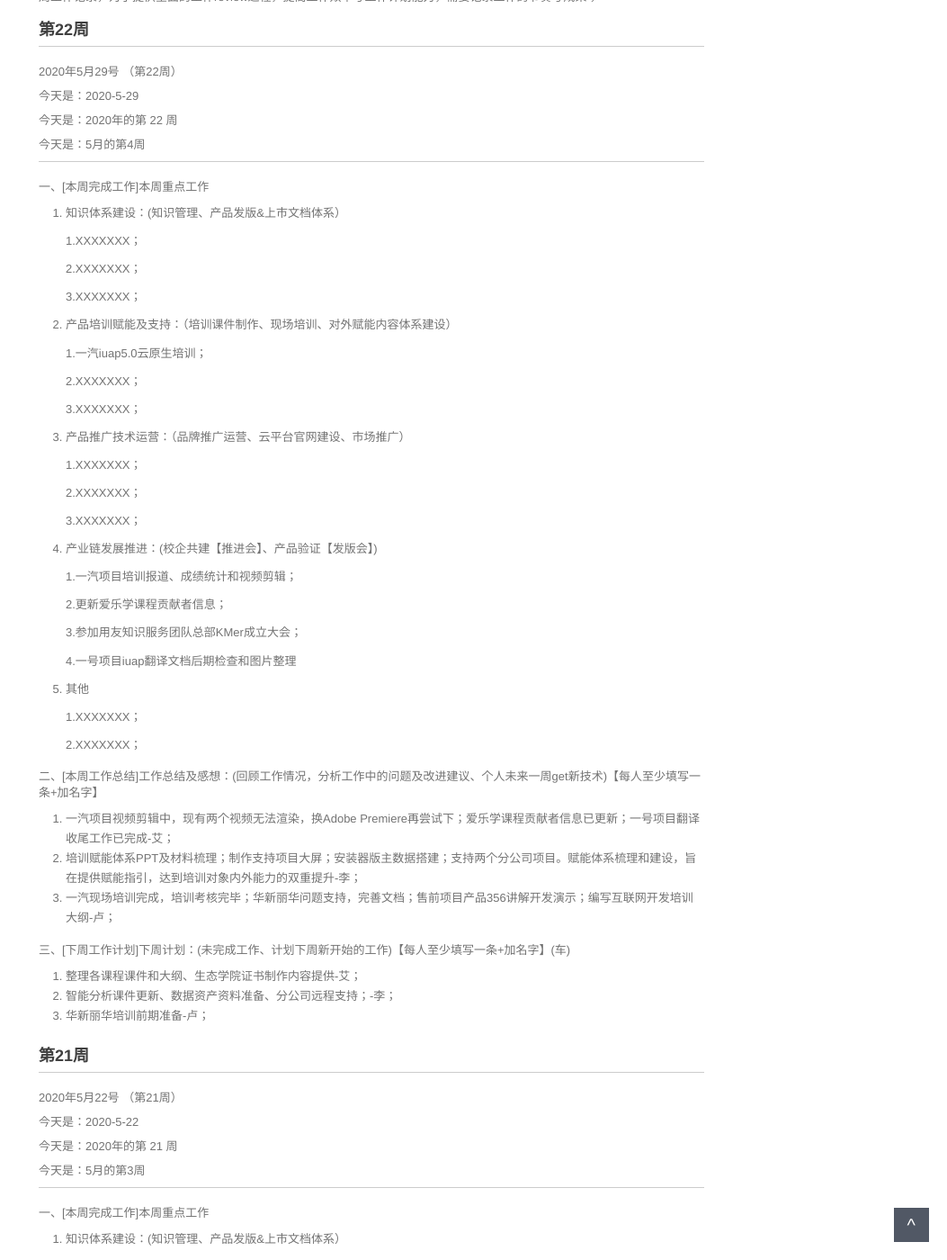
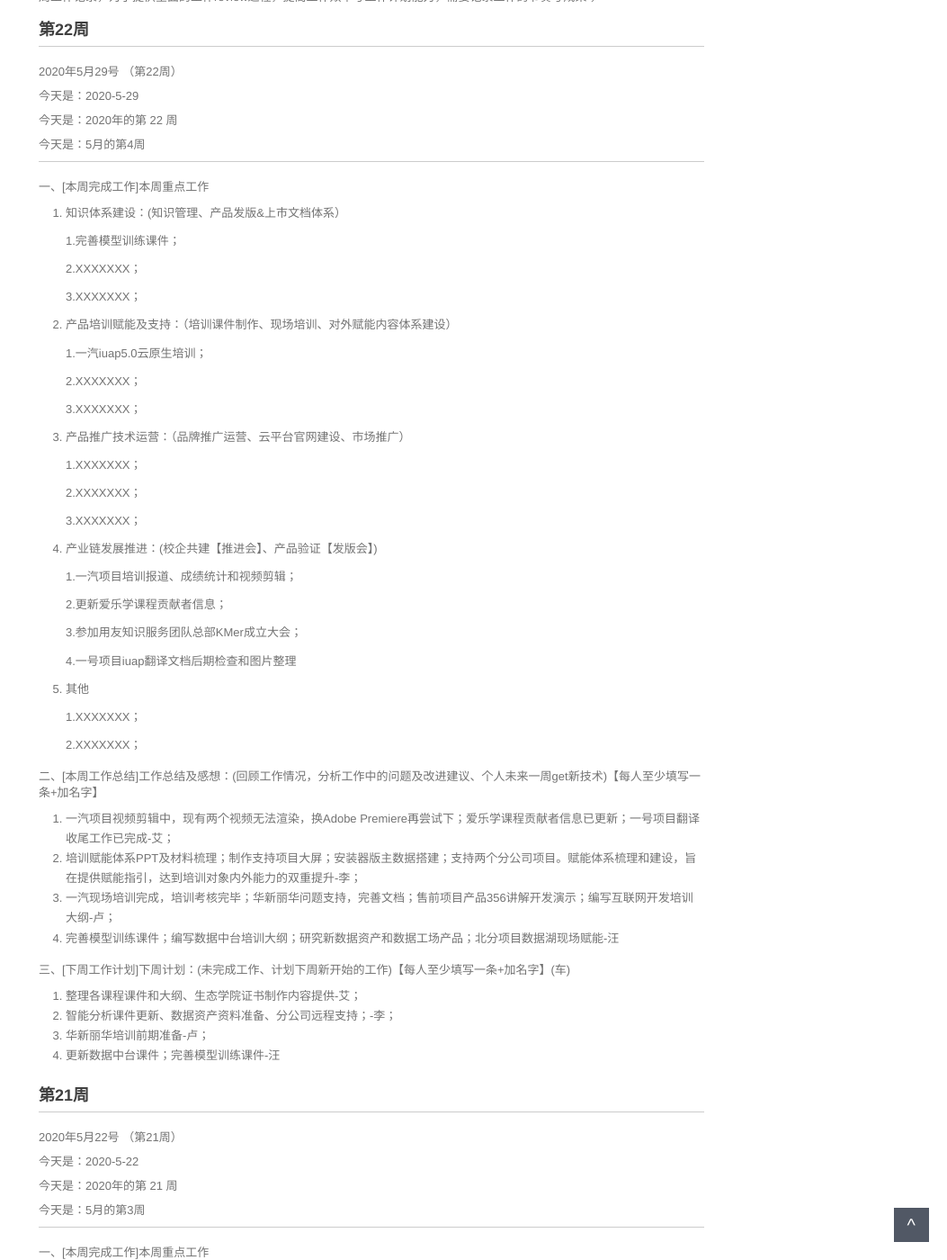
Before and after one commit to walllFlower/blog, a Jekyll site: the page built from 2020-02-28-day_report.md, in a window 1280 px wide and 1400 px high, scrolled down 310 px. Shown: the whole window at 90% size, without its empty margins (227-1280 px from the left). Built offline with Jekyll 4.4.1, drawn with Linux system fonts in a browser that asks for light colours; comment, search, counter and statistics services are not loaded.

Commit message:
Update 2020-02-28-day_report.md

```diff
--- a/2020-02-28-day_report.md
+++ b/2020-02-28-day_report.md
@@ -26,7 +26,7 @@ categories: 技术运营工作周报
 
 1. 知识体系建设：(知识管理、产品发版&上市文档体系）
 
-    1.XXXXXXX；
+    1.完善模型训练课件；
 
     2.XXXXXXX；
 
@@ -72,13 +72,14 @@ categories: 技术运营工作周报
 1. 一汽项目视频剪辑中，现有两个视频无法渲染，换Adobe Premiere再尝试下；爱乐学课程贡献者信息已更新；一号项目翻译收尾工作已完成-艾；
 2. 培训赋能体系PPT及材料梳理；制作支持项目大屏；安装器版主数据搭建；支持两个分公司项目。赋能体系梳理和建设，旨在提供赋能指引，达到培训对象内外能力的双重提升-李；
 3. 一汽现场培训完成，培训考核完毕；华新丽华问题支持，完善文档；售前项目产品356讲解开发演示；编写互联网开发培训大纲-卢；
+4. 完善模型训练课件；编写数据中台培训大纲；研究新数据资产和数据工场产品；北分项目数据湖现场赋能-汪
 
 三、[下周工作计划]下周计划：(未完成工作、计划下周新开始的工作)【每人至少填写一条+加名字】(车)
 
 1. 整理各课程课件和大纲、生态学院证书制作内容提供-艾；
 2. 智能分析课件更新、数据资产资料准备、分公司远程支持；-李；
 3. 华新丽华培训前期准备-卢；
-
+4. 更新数据中台课件；完善模型训练课件-汪
 
 
 ###  第21周
```
